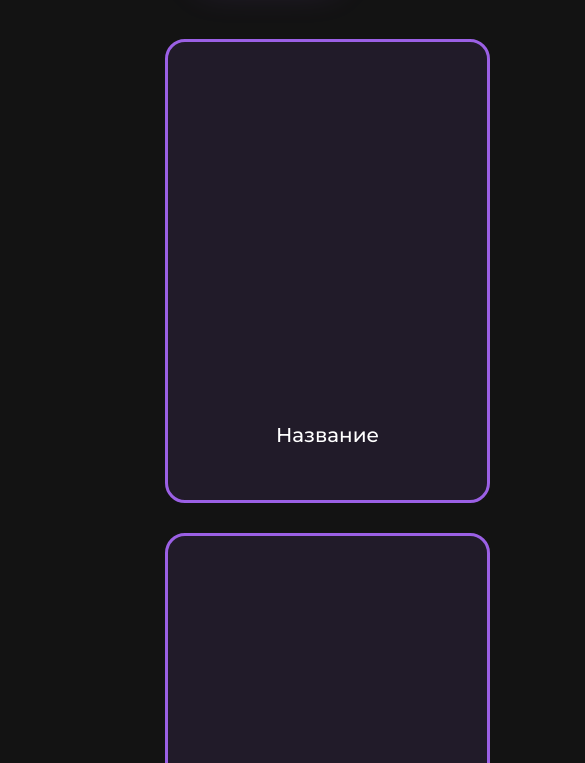
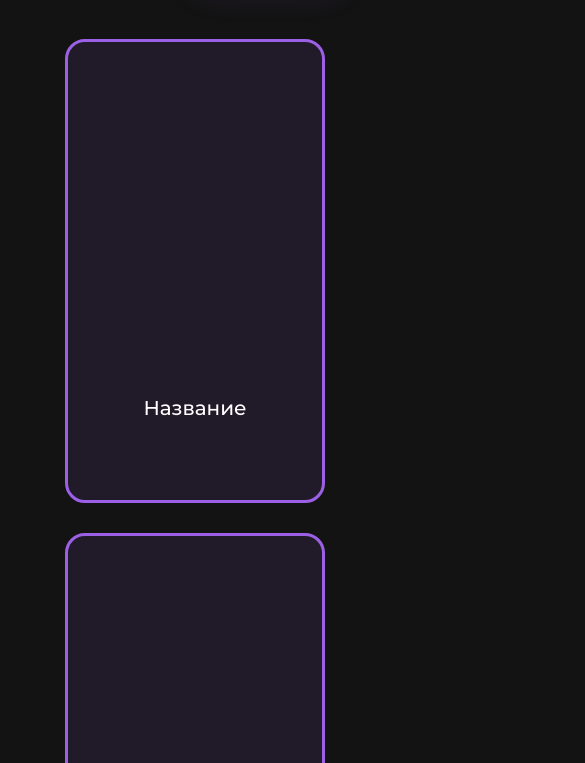
Before and after one commit to TePMo-Tapo4eK/zobr, a React app: page /films in a window 390 px wide. Shown: the part 81-844 px from the top of the page, 585 px wide, since content can reach past the window. Built offline with nearby package versions, Linux system fonts and the light colour scheme.

Commit message:
fix adaptive

```diff
--- a/src/components/css-comp/pagefilms.css
+++ b/src/components/css-comp/pagefilms.css
@@ -1,12 +1,14 @@
 .films_item {
     text-align: center;
+    width: 100%;
+    padding: 0 50px;
 }
 
 .page_films_items {
     text-align: center;
-    padding: 0 150px;
     max-width: 2100px;
-    width: auto;
+    width: 100%;
+    height: auto;
     margin: 0 auto;
     margin-top: 120px;
     display: inline-flex;
@@ -36,5 +38,12 @@
     box-shadow: 0px 0px 38px -3px rgba(155, 96, 229, 0.2);
     background-color: rgba(155, 96, 229, 0.2);
     transition-duration: 0.1s;
+}
 
+@media screen and (max-width:425px) {
+    .film_item p {
+        color: white;
+        font-size: 20px;
+        margin-top: 140%;
+    }
 }
```
